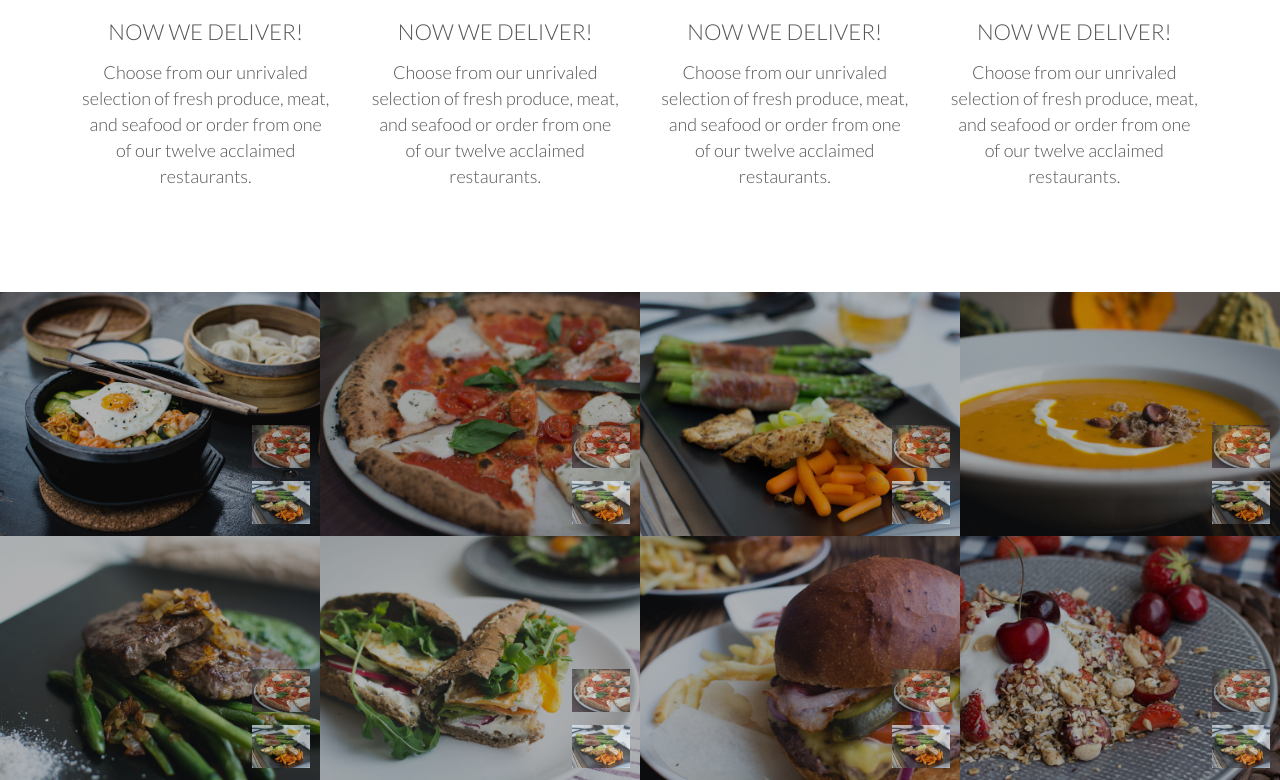
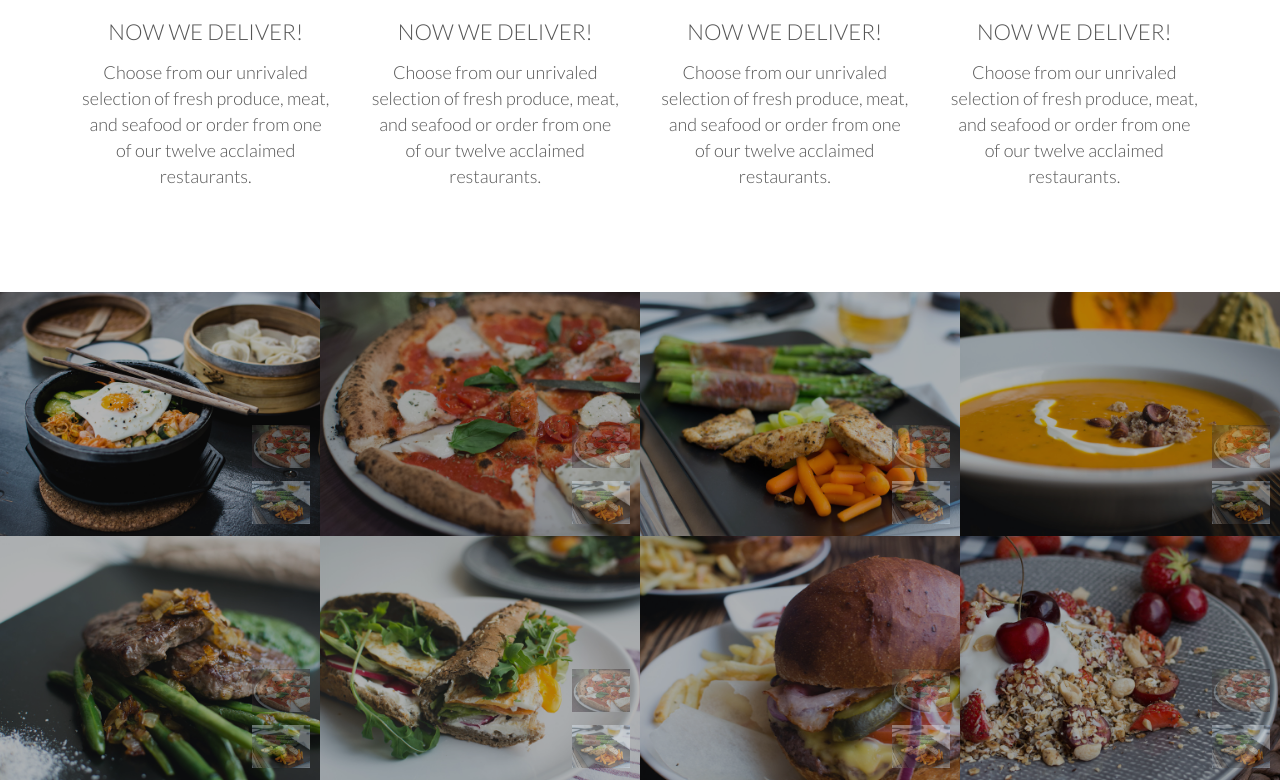
Before and after one commit to Anddrew914/Eataly_Delivers, a React (Create React App) app: page / in a window 1280 px wide. Shown: the part 1165-1945 px from the top of the page. Built offline with nearby package versions, Linux system fonts and the light colour scheme.

Commit message:
hovering over a meal transitions itself along with all overlays, and vice-versa

```diff
--- a/src/css/FoodMenu.css
+++ b/src/css/FoodMenu.css
@@ -32,7 +32,7 @@
 }
 
 .meal-photo img {
-  opacity: 0.7;
+  opacity: 0.4;
   position: absolute;
   width: 18%;
   height: auto;
@@ -49,14 +49,7 @@
   right: 10px;
 }
 
-.meal-photo img:hover,
-.meal-photo img:active,
-.meal-photo img:first-child:hover ~ img:nth-child(2),
-.meal-photo img:first-child:active ~ img:nth-child(2),
-.meal-photo img:first-child:hover ~ img:last-child,
-.meal-photo img:first-child:active ~ img:last-child,
-.meal-photo img:last-child:hover ~ img:first-child,
-.meal-photo img:last-child:active ~ img:first-child {
+.meal-photo:hover img {
   opacity: 1;
   transform: scale(1.15);
 }
```
